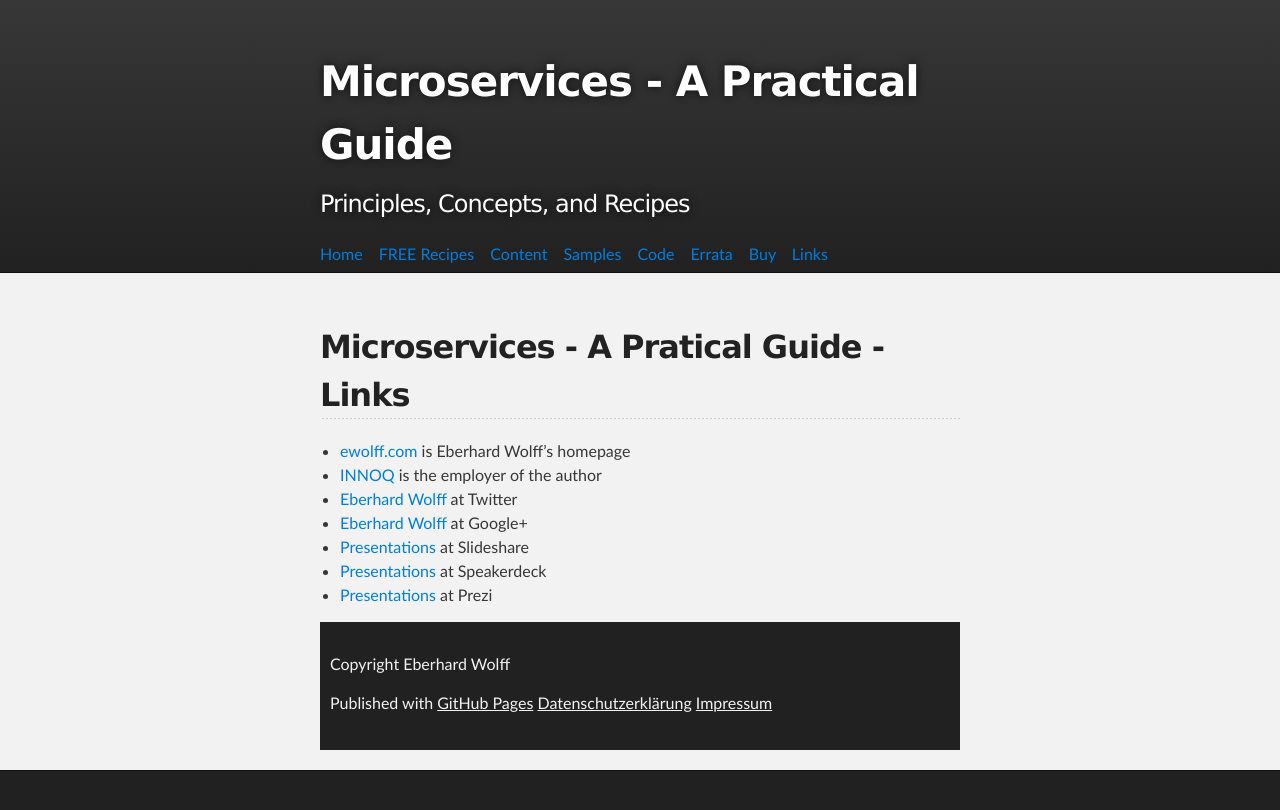
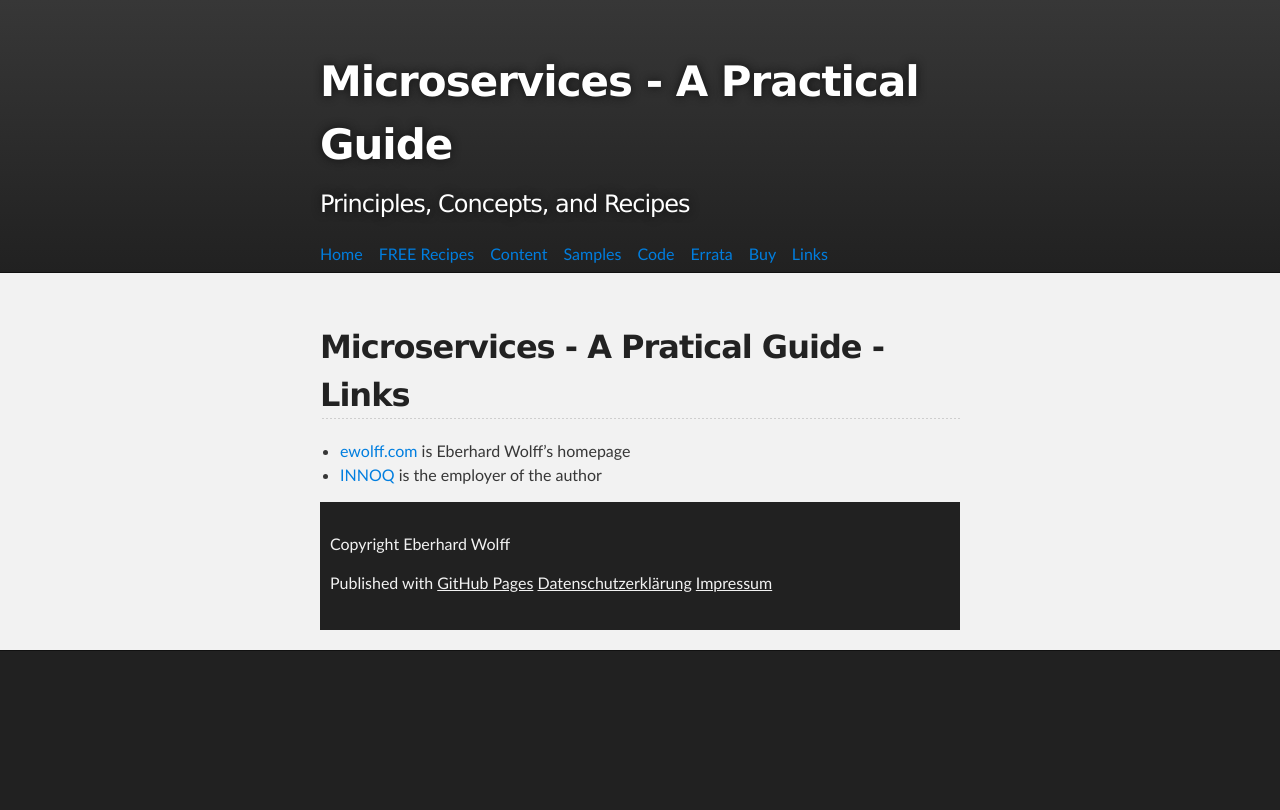
Before and after one commit to ewolff/practical-microservices.com, a Jekyll site: the page built from links.md, in a window 1280 px wide. Shown: the top 810 px of the page. Built offline with Jekyll 4.4.1, drawn with Linux system fonts in a browser that asks for light colours.

Commit message:
Clean up links

```diff
--- a/links.md
+++ b/links.md
@@ -9,8 +9,3 @@ Microservices - A Pratical Guide - Links
 
 * [ewolff.com](http://ewolff.com) is Eberhard Wolff's homepage
 * [INNOQ](http://innoq.com) is the employer of the author
-* [Eberhard Wolff](https://twitter.com/ewolff) at Twitter
-* [Eberhard Wolff](https://plus.google.com/u/0/+EberhardWolff/) at Google+
-* [Presentations](http://www.slideshare.net/ewolff/presentations) at Slideshare
-* [Presentations](https://speakerdeck.com/ewolff) at Speakerdeck
-* [Presentations](https://prezi.com/user/ewolff/) at Prezi
```
